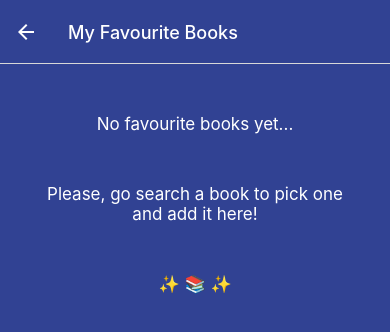
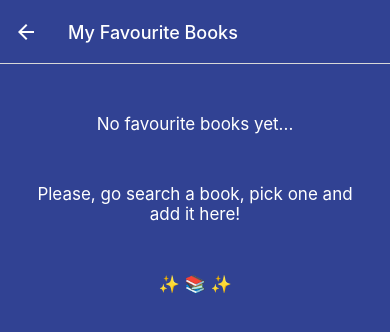
Before and after one commit to amiola/bibliotwist, a React Native app: screen /Favs in a window 390 px wide. Shown: the top 332 px of the page. Built offline with nearby package versions, Linux system fonts and the light colour scheme.

Commit message:
details2

```diff
--- a/components/Search.jsx
+++ b/components/Search.jsx
@@ -14,7 +14,7 @@ const Search = (props) => {
   return (
     <>
     <View style={styles.searchConatiner}>
-    <TextInput placeholder="Search any title..." style={styles.input}
+    <TextInput placeholder="Type any title..." style={styles.input}
     placeholderTextColor='gray'
     value={entered}
     onChangeText={setEntered} />
--- a/pages/Favs.jsx
+++ b/pages/Favs.jsx
@@ -29,7 +29,7 @@ const Favs = ({navigation}) => {
     {favs.length===0 &&
     <>
     <Text style={styles.noFavYet}>No favourite books yet...</Text>
-    <Text style={styles.noFavYet}>Please, go search a book to pick one and add it here!</Text>
+    <Text style={styles.noFavYet}>Please, go search a book, pick one and add it here!</Text>
     <Text style={styles.noFavYet}>✨ 📚 ✨</Text>
     </>}
 
```
